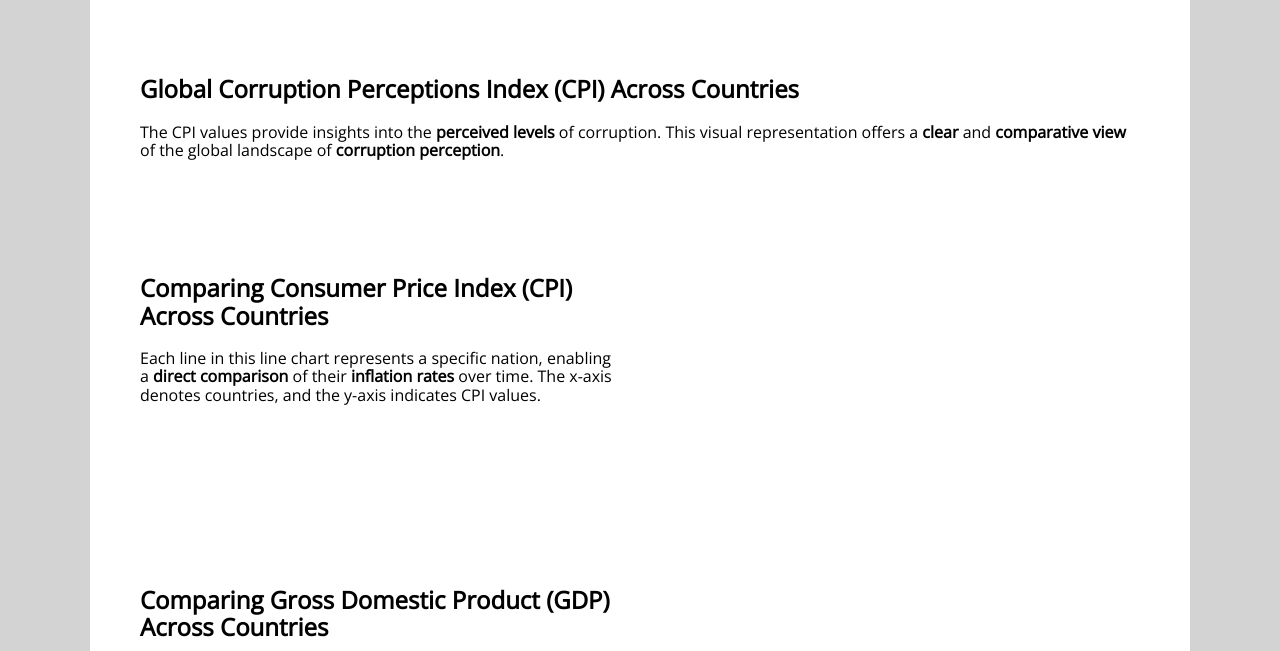
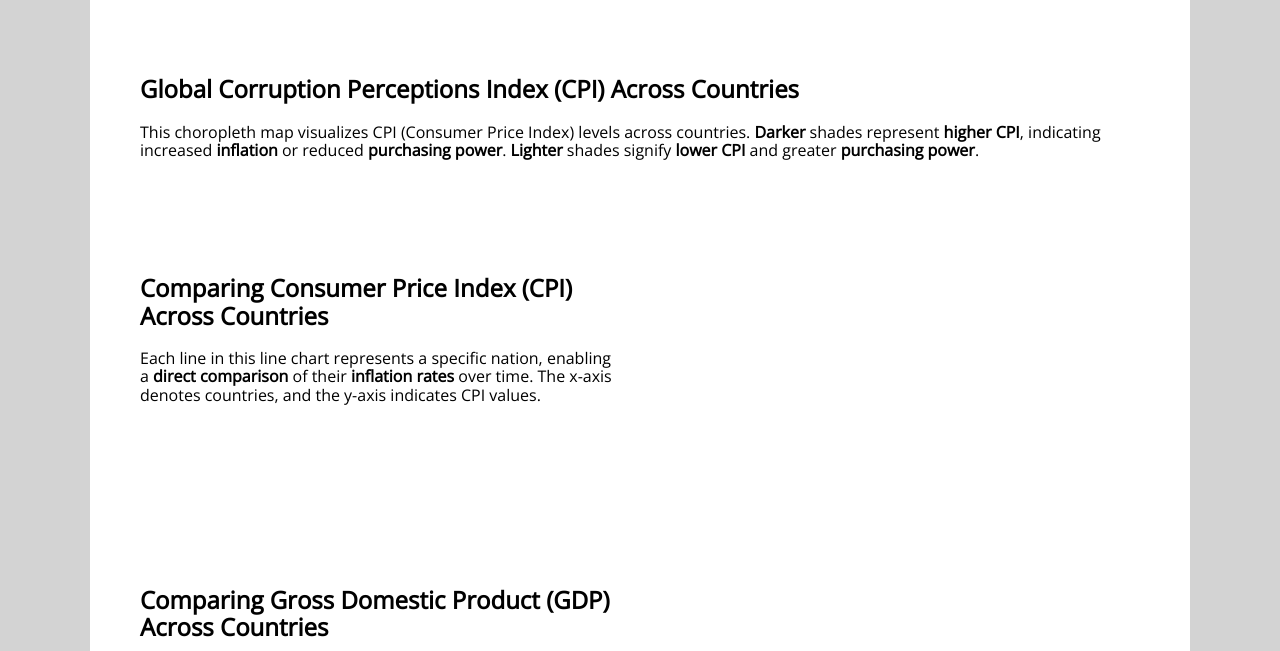
Before and after one commit to HeateX0/FIT3179_A2, a plain HTML site: page index.html in a window 1280 px wide. Shown: the part 149-800 px from the top of the page. Drawn offline with nearby package versions, Linux system fonts and the light colour scheme; a script that the page names is missing.

Commit message:
Update index.html

```diff
--- a/index.html
+++ b/index.html
@@ -40,7 +40,7 @@
     <div class="pure-g">
       <div class="pure-u-1-1">
         <h2>Global Corruption Perceptions Index (CPI) Across Countries</h2>
-        <p>The CPI values provide insights into the <strong>perceived levels</strong> of corruption. This visual representation offers a <strong>clear</strong> and <strong>comparative view</strong> of the global landscape of <strong>corruption perception</strong>.</p>
+        <p>This choropleth map visualizes CPI (Consumer Price Index) levels across countries. <strong>Darker</strong> shades represent <strong>higher CPI</strong>, indicating increased <strong>inflation</strong> or reduced <strong>purchasing power</strong>. <strong>Lighter</strong> shades signify <strong>lower CPI</strong> and greater <strong>purchasing power</strong>.</p>
       </div>
     </div>
     <!-- end pure grid group -->
```
